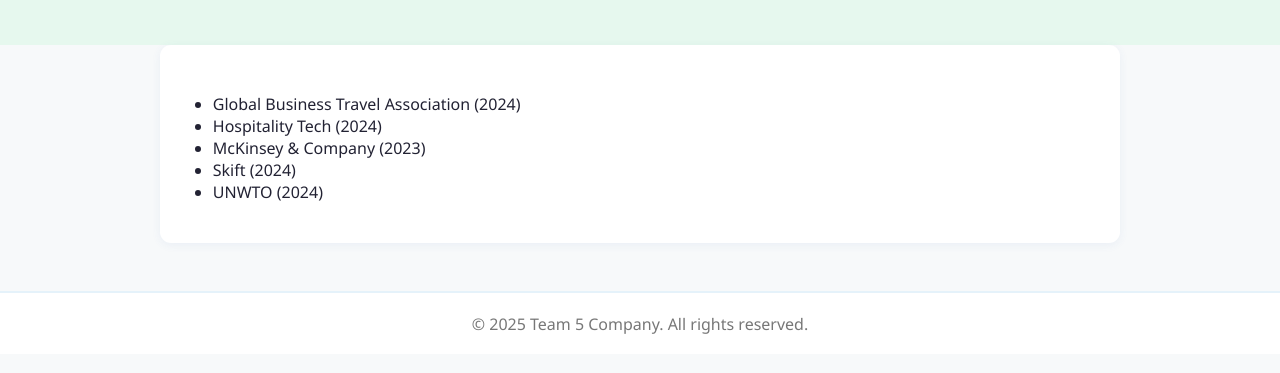
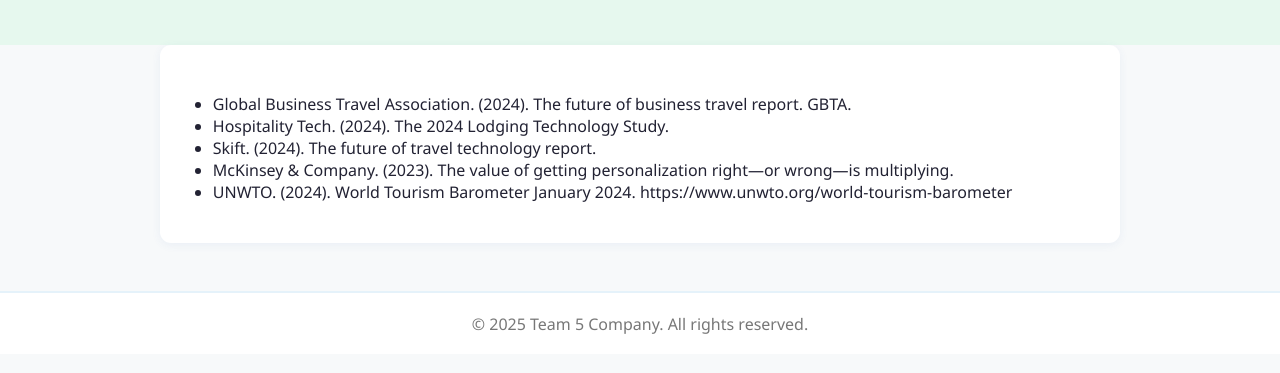
Before and after one commit to ArtherPerry/travel_companion, a website built with webpack: page references.html in a window 1280 px wide. Shown: the part 225-598 px from the top of the page. Built offline with nearby package versions, Linux system fonts and the light colour scheme.

Commit message:
update content in reference section

```diff
--- a/references.html
+++ b/references.html
@@ -31,11 +31,16 @@
 <main class="container fade-in">
   <section class="card">
     <ul class="ref-list">
-      <li>Global Business Travel Association (2024)</li>
-      <li>Hospitality Tech (2024)</li>
-      <li>McKinsey & Company (2023)</li>
-      <li>Skift (2024)</li>
-      <li>UNWTO (2024)</li>
+      <li>Global Business Travel Association. (2024). The future of business travel report. GBTA.
+      </li>
+      <li>Hospitality Tech. (2024). The 2024 Lodging Technology Study.
+      </li>
+      <li>Skift. (2024). The future of travel technology report.
+      </li>
+      <li>McKinsey & Company. (2023). The value of getting personalization right—or wrong—is multiplying.</li>
+      <li>UNWTO. (2024). World Tourism Barometer January 2024.
+        https://www.unwto.org/world-tourism-barometer
+      </li>
     </ul>
   </section>
 </main>
```
